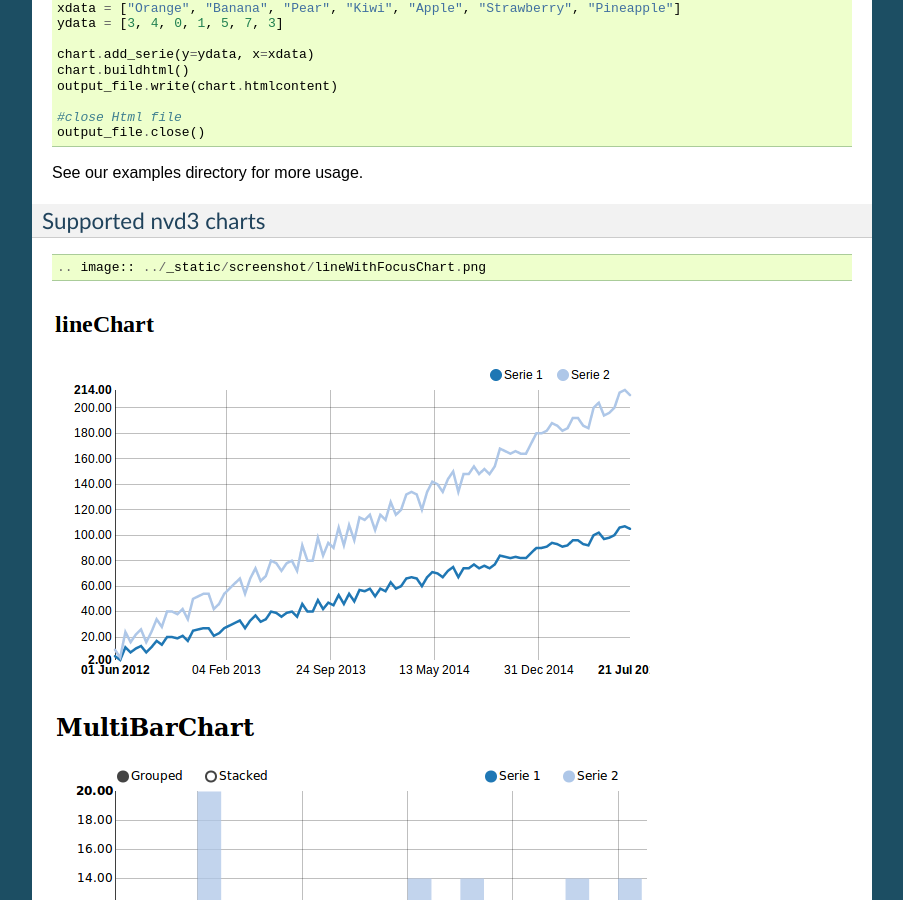
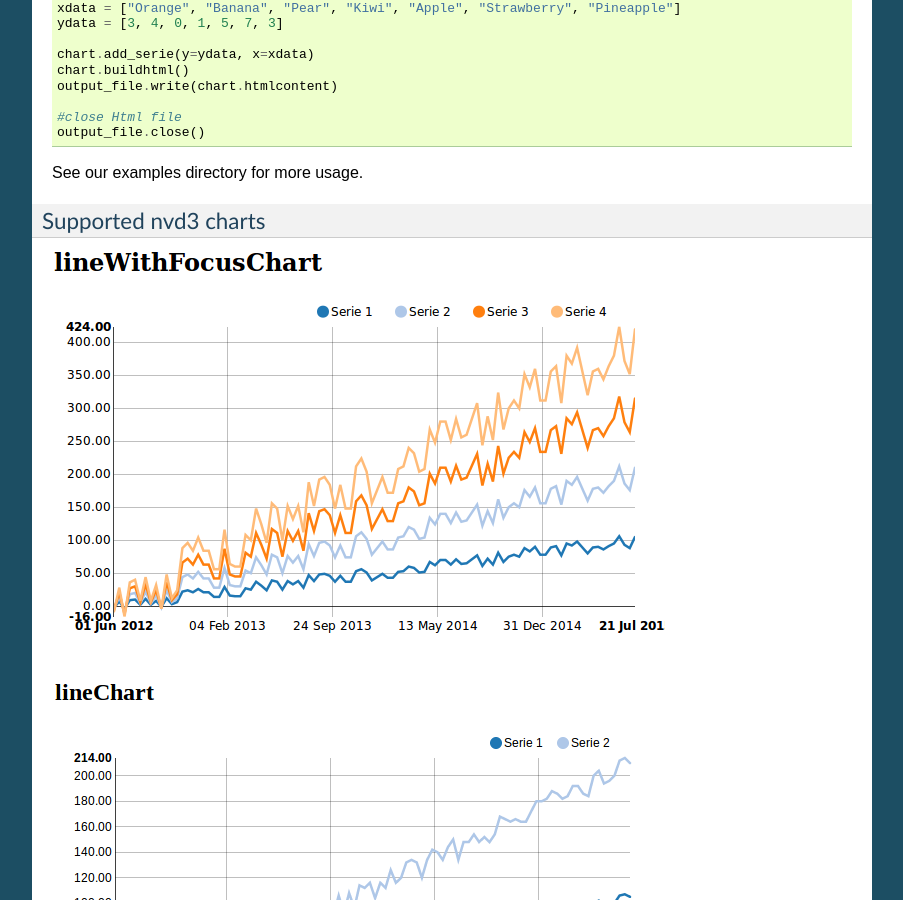
Before and after one commit to areski/python-nvd3, a Sphinx documentation site: the page built from docs/source/introduction.rst, in a window 1280 px wide and 900 px high, scrolled down 699 px. Shown: the whole window, without its empty margins (198-1101 px from the left). Built offline with Sphinx 7.4.7, drawn with Linux system fonts in a browser that asks for light colours.

Commit message:
update image path in intro doc

```diff
--- a/docs/source/classes-doc/pie-chart.rst
+++ b/docs/source/classes-doc/pie-chart.rst
@@ -6,5 +6,3 @@
 -----------------
 
 .. autoclass:: pieChart
-
-.. image:: ../_static/screenshot/pieChart.png
--- a/docs/source/includes/introduction.txt
+++ b/docs/source/includes/introduction.txt
@@ -59,36 +59,36 @@ See our examples directory for more usage.
 Supported nvd3 charts
 ---------------------
 
-::
-
-.. image:: ../_static/screenshot/lineWithFocusChart.png
 
 
-.. image:: ../_static/screenshot/lineChart.png
+.. image:: _static/screenshot/lineWithFocusChart.png
 
 
-.. image:: ../_static/screenshot/multiBarChart.png
+.. image:: _static/screenshot/lineChart.png
 
 
-.. image:: ../_static/screenshot/pieChart.png
+.. image:: _static/screenshot/multiBarChart.png
 
 
-.. image:: ../_static/screenshot/stackedAreaChart.png
+.. image:: _static/screenshot/pieChart.png
 
 
-.. image:: ../_static/screenshot/multiBarHorizontalChart.png
+.. image:: _static/screenshot/stackedAreaChart.png
 
 
-.. image:: ../_static/screenshot/linePlusBarChart.png
+.. image:: _static/screenshot/multiBarHorizontalChart.png
 
 
-.. image:: ../_static/screenshot/cumulativeLineChart.png
+.. image:: _static/screenshot/linePlusBarChart.png
 
 
-.. image:: ../_static/screenshot/discreteBarChart.png
+.. image:: _static/screenshot/cumulativeLineChart.png
 
 
-.. image:: ../_static/screenshot/scatterChart.png
+.. image:: _static/screenshot/discreteBarChart.png
+
+
+.. image:: _static/screenshot/scatterChart.png
 
 
 
```
Also changed, not shown: 1 other file.
